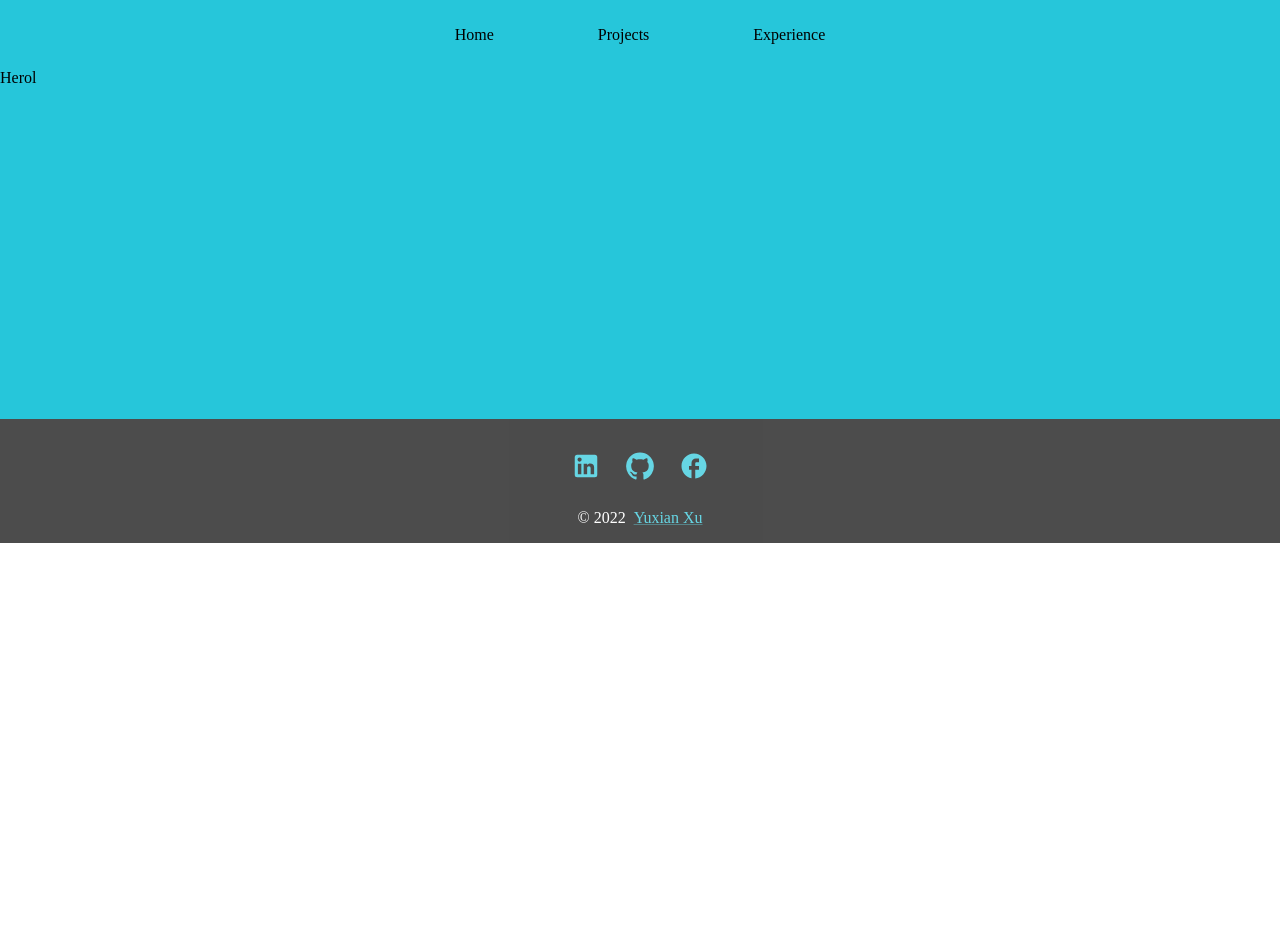
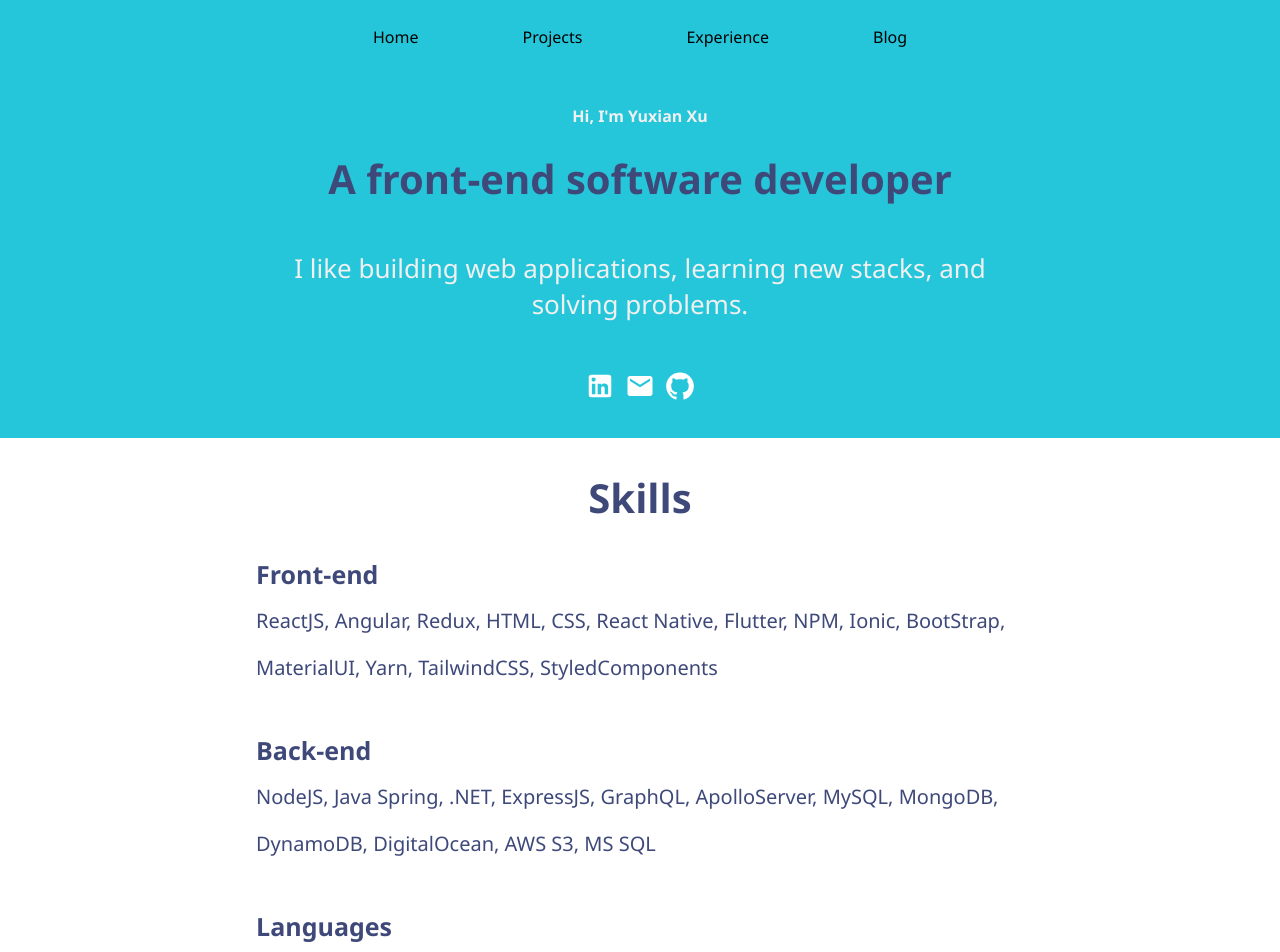
Before and after one commit to yuxianxu/new-portfolio-yx-react, a React (Create React App) app: page / in a window 1280 px wide. Shown: the top 952 px of the page. Before the commit the page ends 800 px from the top, so only its background shows below. Built offline with nearby package versions, Linux system fonts and the light colour scheme.

Commit message:
Add skills for about

```diff
--- a/src/App.js
+++ b/src/App.js
@@ -1,6 +1,7 @@
 import { BrowserRouter as Router, Routes, Route } from 'react-router-dom';
 import Home from './pages/Home.js';
 import Projects from './pages/Projects.js';
+import Blog from './pages/Blog.js'
 import Experience from './pages/Experience.js';
 import Header from './components/Header.js';
 import Footer from './components/Footer.js';
@@ -29,6 +30,7 @@ function App() {
           <Route path="/" element={<Home />} />
           <Route path="/experience" element={<Experience />} />
           <Route path="/projects" element={<Projects />} />
+          <Route path="/blog" element={<Blog />} />
           <Route path="/project/:id" element={<Project />} />
         </Routes>
         <Footer />
--- /dev/null
+++ b/src/components/BlogPost.js
@@ -0,0 +1,9 @@
+import React from 'react'
+
+function BlogPost() {
+  return (
+    <div>BlogPost</div>
+  )
+}
+
+export default BlogPost
--- a/src/components/Header.js
+++ b/src/components/Header.js
@@ -9,7 +9,7 @@ import {
 import React, { useState } from 'react';
 import MenuIcon from '@mui/icons-material/Menu';
 import HomeIcon from '@mui/icons-material/Home';
-import { History, NextWeek } from '@mui/icons-material';
+import { History, NextWeek, StickyNote2 } from '@mui/icons-material';
 
 function Header() {
   const [mobileOpen, setMobileOpen] = useState(false);
@@ -56,6 +56,7 @@ function Header() {
           <ListItemButton to="/">Home</ListItemButton>
           <ListItemButton to="/projects">Projects</ListItemButton>
           <ListItemButton to="/experience">Experience</ListItemButton>
+          <ListItemButton to="/blog">Blog</ListItemButton>
         </Box>
       </Box>
       <Box component="nav">
@@ -111,6 +112,10 @@ function Header() {
                 <History sx={{ paddingRight: 2 }} />
                 Experience
               </ListItemButton>
+              <ListItemButton to="/blog">
+                <StickyNote2 sx={{ paddingRight: 2 }} />
+                Blog
+              </ListItemButton>
             </List>
           </Box>
         </Drawer>
--- a/src/components/Hero.js
+++ b/src/components/Hero.js
@@ -1,17 +1,49 @@
+import { GitHub, LinkedIn } from '@mui/icons-material';
+import MarkunreadIcon from '@mui/icons-material/Markunread';
 import { Box } from '@mui/material';
 import React from 'react';
-import '../styles/hero.css'
-
-
 
 function Hero() {
+  return (
+    <Box>
+      <Box className="about" sx={{ width: '100%', backgroundColor: '#26c6da' }}>
+        <h4>Hi, I'm Yuxian Xu</h4>
+        <h2>A front-end software developer</h2>
+        <Box className="prompt">
+          <p>
+            I like building web applications, learning new stacks, and solving
+            problems.
+          </p>
+          <LinkedIn />
+          <MarkunreadIcon />
+          <GitHub />
+        </Box>
+      </Box>
 
-  return (
-    <Box sx={{ height: '350px', width: '100%', backgroundColor: '#26c6da' }}>
-      Herol
-
+      <Box className="skills">
+        <h1>Skills</h1>
+        <ol className="list">
+          <li className="item">
+            <h2>Front-end</h2>
+            <span>
+              ReactJS, Angular, Redux, HTML, CSS, React Native, Flutter, NPM,
+              Ionic, BootStrap, MaterialUI, Yarn, TailwindCSS, StyledComponents
+            </span>
+          </li>
+          <li className="item">
+            <h2>Back-end</h2>
+            <span>
+              NodeJS, Java Spring, .NET, ExpressJS, GraphQL, ApolloServer,
+              MySQL, MongoDB, DynamoDB, DigitalOcean, AWS S3, MS SQL
+            </span>
+          </li>
+          <li className="item">
+            <h2>Languages</h2>
+            <span>JavaScript, Java, Python, C#, C, C++, TypeScript, Go</span>
+          </li>
+        </ol>
+      </Box>
     </Box>
-
   );
 }
 
--- /dev/null
+++ b/src/pages/Blog.js
@@ -0,0 +1,15 @@
+import React from 'react'
+import BlogPost from '../components/BlogPost'
+
+function Blog() {
+  return (
+    <div>
+        <BlogPost />
+        <BlogPost />
+        <BlogPost />
+        <BlogPost />
+    </div>
+  )
+}
+
+export default Blog
--- a/src/pages/Home.js
+++ b/src/pages/Home.js
@@ -1,3 +1,4 @@
+
 import { Box } from '@mui/material';
 import React from 'react';
 import Hero from '../components/Hero.js';
@@ -6,6 +7,7 @@ function Home() {
   return (
     <Box className="home">
       <Hero />
+
     </Box>
   );
 }
--- a/src/styles/app.css
+++ b/src/styles/app.css
@@ -1,6 +1,7 @@
 * {
     margin: 0;
     padding: 0;
+    font-family: "Segoe UI", Tahoma, Geneva, Verdana, sans-serif;
 }
 
 .projects, .experience {
@@ -121,3 +122,101 @@
     font-size: 60px;
     color: #3e497a;
   }
+
+  .home {
+    width: 100%;
+    align-items: center;
+    font-family: "Arial", sans-serif;
+    color: #3e497a;
+  }
+
+  .about {
+    width: 100%;
+    display: flex;
+    flex-direction: column;
+    justify-content: center;
+    align-items: center;
+    text-align: center;
+    background-color: #f5f5f5;
+    color: #f0f0f0;
+  }
+
+  .about h4 {
+    padding-top: 2rem;
+  }
+
+  .about h2 {
+    font-family: "Segoe UI", Tahoma, Geneva, Verdana, sans-serif;
+    font-size: 40px;
+    color: #3e497a;
+    padding-top: 1.5rem;
+  }
+
+  .about .prompt {
+    width: 60%;
+    font-size: 26px;
+    padding-top: 44px;
+    padding-bottom: 24px;
+  }
+  .prompt svg {
+    font-size: 30px;
+    padding-top: 44px;
+    margin: 5px;
+    color: white;
+  }
+
+  .skills {
+    font-size: 35px;
+    width: 100%;
+    display: flex;
+    justify-content: center;
+    flex-direction: column;
+    align-items: center;
+    padding-top: 2rem;
+  }
+
+  .skills h1 {
+    color: #3e497a;
+    font-size: 40px;
+    padding-bottom: 2rem;
+  }
+
+  .skills h2 {
+    font-size: 25px;
+  }
+
+  .skills .list {
+    list-style: none;
+    width: 60%;
+  }
+
+  .list span {
+    font-size: 20px;
+  }
+
+  .item {
+    padding-bottom: 3rem;
+  }
+
+  @media only screen and (max-width: 600px) {
+    .about h2 {
+      font-size: 40px;
+    }
+
+    .about .prompt {
+      margin-top: 24px;
+      font-size: 20px;
+      width: 80%;
+    }
+
+    .skills {
+      text-align: center;
+    }
+    .list {
+      padding: 0;
+    }
+
+    .skills h2 {
+      font-size: 30px;
+    }
+  }
--- a/src/styles/hero.css
+++ /dev/null
@@ -1,29 +0,0 @@
-@import url(https://fonts.googleapis.com/css?family=Open+Sans:800);
-
-#world{
-	position: absolute;
-	width:100%;
-	height: 100%;
-	background-color: #6ecccc;
-  overflow:hidden;
-}
-
-#credits{
-  position:absolute;
-  width:100%;
-  margin: auto;
-  bottom:0;
-  margin-bottom:20px;
-  font-family:'Open Sans', sans-serif;
-  color:#328685;
-  font-size:0.7em;
-  text-transform: uppercase;
-  text-align : center;
-}
-#credits a {
-  color:#328685;
-}
-
-#credits a:hover {
-  color:#630d15;
-}
```
